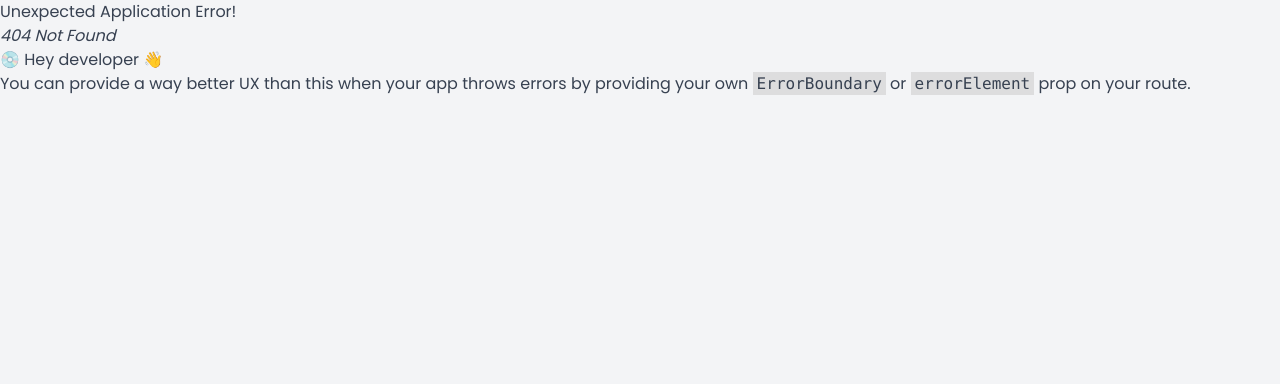
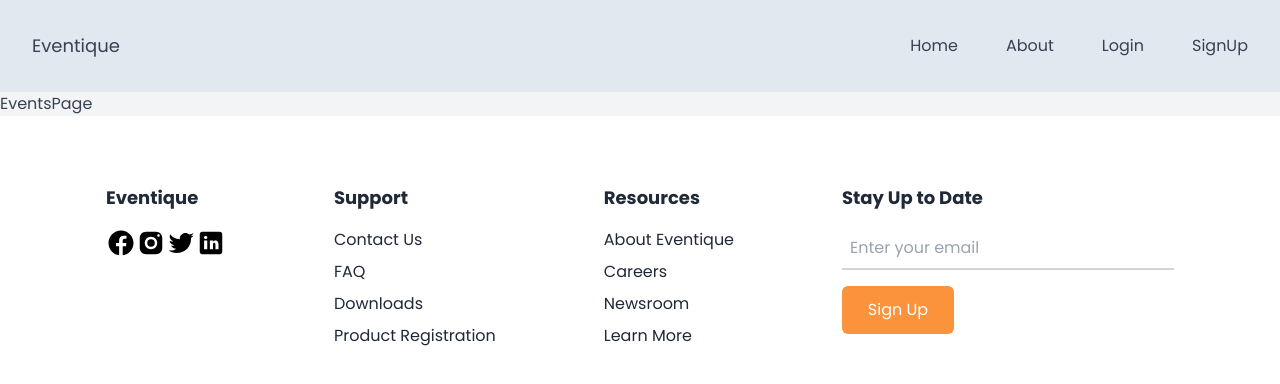
Before and after one commit to Sujan-Koirala021/eventique, a React (Vite) app in the folder client/: page /events in a window 1280 px wide. Before the commit this address had no page. Shown: the top 384 px of the page. Built offline with nearby package versions, Linux system fonts and the light colour scheme.

Commit message:
logout feature

```diff
--- a/client/index.html
+++ b/client/index.html
@@ -4,7 +4,8 @@
     <meta charset="UTF-8" />
     <link rel="icon" type="image/svg+xml" href="/vite.svg" />
     <meta name="viewport" content="width=device-width, initial-scale=1.0" />
-    <title>Paw Rover</title>
+    <title>Eventique
+    </title>
   </head>
   <body>
     <div id="root"></div>
--- a/client/src/components/Footer.jsx
+++ b/client/src/components/Footer.jsx
@@ -2,12 +2,11 @@ import React from 'react';
 
 function Footer() {
     return (
-
         <div className=' text-gray-800 bg-white py-4'>
             <div className='flex flex-col md:flex-row justify-around m-6 p-7'>
                 <div className='flex flex-col mb-6 md:mb-0'>
                     <div className='font-bold text-lg mb-4'>
-                        My Blogs
+                        Eventique
                     </div>
                     <div className='flex flex-row justify-around'>
                         <svg xmlns="http://www.w3.org/2000/svg" x="0px" y="0px" width="30" height="30" viewBox="0 0 24 24">
@@ -20,8 +19,8 @@ function Footer() {
                             <path d="M22,3.999c-0.78,0.463-2.345,1.094-3.265,1.276c-0.027,0.007-0.049,0.016-0.075,0.023c-0.813-0.802-1.927-1.299-3.16-1.299 c-2.485,0-4.5,2.015-4.5,4.5c0,0.131-0.011,0.372,0,0.5c-3.353,0-5.905-1.756-7.735-4c-0.199,0.5-0.286,1.29-0.286,2.032 c0,1.401,1.095,2.777,2.8,3.63c-0.314,0.081-0.66,0.139-1.02,0.139c-0.581,0-1.196-0.153-1.759-0.617c0,0.017,0,0.033,0,0.051 c0,1.958,2.078,3.291,3.926,3.662c-0.375,0.221-1.131,0.243-1.5,0.243c-0.26,0-1.18-0.119-1.426-0.165 c0.514,1.605,2.368,2.507,4.135,2.539c-1.382,1.084-2.341,1.486-5.171,1.486H2C3.788,19.145,6.065,20,8.347,20 C15.777,20,20,14.337,20,8.999c0-0.086-0.002-0.266-0.005-0.447C19.995,8.534,20,8.517,20,8.499c0-0.027-0.008-0.053-0.008-0.08 c-0.003-0.136-0.006-0.263-0.009-0.329c0.79-0.57,1.475-1.281,2.017-2.091c-0.725,0.322-1.503,0.538-2.32,0.636 C20.514,6.135,21.699,4.943,22,3.999z"></path>
                         </svg>
                         <svg xmlns="http://www.w3.org/2000/svg" x="0px" y="0px" width="30" height="30" viewBox="0 0 24 24">
-    <path d="M19,3H5C3.895,3,3,3.895,3,5v14c0,1.105,0.895,2,2,2h14c1.105,0,2-0.895,2-2V5C21,3.895,20.105,3,19,3z M9,17H6.477v-7H9 V17z M7.694,8.717c-0.771,0-1.286-0.514-1.286-1.2s0.514-1.2,1.371-1.2c0.771,0,1.286,0.514,1.286,1.2S8.551,8.717,7.694,8.717z M18,17h-2.442v-3.826c0-1.058-0.651-1.302-0.895-1.302s-1.058,0.163-1.058,1.302c0,0.163,0,3.826,0,3.826h-2.523v-7h2.523v0.977 C13.93,10.407,14.581,10,15.802,10C17.023,10,18,10.977,18,13.174V17z"></path>
-</svg>
+                            <path d="M19,3H5C3.895,3,3,3.895,3,5v14c0,1.105,0.895,2,2,2h14c1.105,0,2-0.895,2-2V5C21,3.895,20.105,3,19,3z M9,17H6.477v-7H9 V17z M7.694,8.717c-0.771,0-1.286-0.514-1.286-1.2s0.514-1.2,1.371-1.2c0.771,0,1.286,0.514,1.286,1.2S8.551,8.717,7.694,8.717z M18,17h-2.442v-3.826c0-1.058-0.651-1.302-0.895-1.302s-1.058,0.163-1.058,1.302c0,0.163,0,3.826,0,3.826h-2.523v-7h2.523v0.977 C13.93,10.407,14.581,10,15.802,10C17.023,10,18,10.977,18,13.174V17z"></path>
+                        </svg>
                     </div>
                 </div>
                 <div className='flex flex-col mb-6 md:mb-0'>
@@ -32,19 +31,19 @@ function Footer() {
                     <div>Product Registration</div>
                 </div>
                 <div className='flex flex-col mb-6 md:mb-0'>
-                    <div className='font-bold text-lg mb-4'>My Blogs</div>
-                    <div className='mb-2'>About My Blogs</div>
-                    <div className='mb-2'>Career</div>
+                    <div className='font-bold text-lg mb-4'>Resources</div>
+                    <div className='mb-2'>About Eventique</div>
+                    <div className='mb-2'>Careers</div>
                     <div className='mb-2'>Newsroom</div>
-                    <div>Learn more</div>
+                    <div>Learn More</div>
                 </div>
                 <div className=''>
                     <div className='font-bold text-lg mb-4'>Stay Up to Date</div>
                     <form className='flex flex-col'>
                         <input
-                            type="text"
+                            type="email"
                             placeholder='Enter your email'
-                            className='border-b-2 border-white bg-transparent mb-4 p-2 outline-none focus:border-orange-400 transition-all duration-300'
+                            className='border-b-2 border-gray-300 bg-transparent mb-4 p-2 outline-none focus:border-orange-400 transition-all duration-300'
                         />
                         <button
                             className="bg-orange-400 text-white py-3 px-6 w-28 rounded-md hover:bg-orange-500 transition-all duration-300"
--- a/client/src/components/NavBar.jsx
+++ b/client/src/components/NavBar.jsx
@@ -1,27 +1,47 @@
-import React from 'react'
+// NavBar.js
+import React from 'react';
+import { Link, useNavigate } from 'react-router-dom';
 
 function NavBar() {
+  const navigate = useNavigate();
+
+  const handleLogout = () => {
+    localStorage.removeItem('token');
+    localStorage.removeItem('userId');
+    navigate('/login'); // Redirect to login page after logout
+  };
+
   return (
     <div className='bg-slate-200 '>
-        <div className='flex flex-row items-center justify-between p-2'>
-
-           <div className='m-6 text-lg'>
-             My Blogs
-            </div>
-            <div className='flex flex-row items-center justify-around'>
-
-
-        <div className='p-6'>Home</div>
-        <div className='p-6'>About</div>
-        <div className='p-6'>Login</div>
-        <div className='p-6'>SIgnUp</div>
-            </div>
-
+      <div className='flex flex-row items-center justify-between p-2'>
+        <div className='m-6 text-lg'>
+          Eventique
         </div>
-
-
+        <div className='flex flex-row items-center justify-around'>
+          <Link to="/"><div className='p-6'> Home
+          </div></Link>
+          <Link to="/about"><div className='p-6'> About
+          </div></Link>
+          {localStorage.getItem('token') ? (
+            <>
+              <div className='p-6' onClick={handleLogout} style={{ cursor: 'pointer' }}>
+                Logout
+              </div>
+            </>
+          ) : (
+            <>
+              <div className='p-6'>
+                <Link to="/login">Login</Link>
+              </div>
+              <div className='p-6'>
+                <Link to="/sign-up">SignUp</Link>
+              </div>
+            </>
+          )}
+        </div>
+      </div>
     </div>
-  )
+  );
 }
 
-export default NavBar
+export default NavBar;
--- /dev/null
+++ b/client/src/pages/AboutPage.jsx
@@ -0,0 +1,42 @@
+import React from 'react';
+// import missionImage from '../assets/mission.png';
+// import visionImage from '../assets/vision.png';
+// import valuesImage from '../assets/values.jpg';
+
+const AboutUs = () => {
+  return (
+    <div className="bg-white dark:bg-darkTheme dark:text-white py-16">
+      <div className="container mx-auto px-4">
+        <h2 className="text-3xl md:text-5xl font-bold text-center mb-8">About Moniker Maven</h2>
+        <p className="text-lg md:text-md text-center max-w-3xl mx-auto mb-12">
+          At Moniker Maven, we believe that a name is more than just a word – it's an identity, a connection, and a story. Whether you're naming a new baby or a beloved pet, our goal is to help you find the perfect name that resonates with meaning and joy.
+        </p>
+        <div className="flex flex-wrap justify-center items-start">
+          <div className="w-full md:w-1/3 px-4 mb-8 flex flex-col items-center">
+            <img src={missionImage} alt="Our Mission" className="rounded-lg shadow-md w-full h-48 object-contain"/>
+            <h3 className="text-xl font-bold mt-4 mb-2 text-center">Our Mission</h3>
+            <p className="text-center flex-grow">
+              Our mission is to provide an intuitive and enjoyable naming experience, offering a diverse range of names and meanings to inspire and assist you in your naming journey.
+            </p>
+          </div>
+          <div className="w-full md:w-1/3 px-4 mb-8 flex flex-col items-center">
+            <img src={visionImage} alt="Our Vision" className="rounded-lg shadow-md w-full h-48 object-contain"/>
+            <h3 className="text-xl font-bold mt-4 mb-2 text-center">Our Vision</h3>
+            <p className="text-center flex-grow">
+              We envision a world where every name is chosen with care, thought, and love, reflecting the unique identity and personality of each individual or pet.
+            </p>
+          </div>
+          <div className="w-full md:w-1/3 px-4 mb-8 flex flex-col items-center">
+            <img src={valuesImage} alt="Our Values" className="rounded-lg shadow-md w-full h-48 object-contain"/>
+            <h3 className="text-xl font-bold mt-4 mb-2 text-center">Our Values</h3>
+            <p className="text-center flex-grow">
+              We value diversity, creativity, and user satisfaction, striving to offer a platform that is inclusive, innovative, and delightful to use.
+            </p>
+          </div>
+        </div>
+      </div>
+    </div>
+  );
+};
+
+export default AboutUs;
--- /dev/null
+++ b/client/src/pages/EventsPage.jsx
@@ -0,0 +1,9 @@
+import React from 'react'
+
+function EventsPage() {
+  return (
+    <div>EventsPage</div>
+  )
+}
+
+export default EventsPage
--- a/client/src/pages/LoginPage.jsx
+++ b/client/src/pages/LoginPage.jsx
@@ -1,10 +1,13 @@
+// LoginPage.js
 import React, { useState } from 'react';
+import { Link, useNavigate } from 'react-router-dom';
 import axios from 'axios';
 
 function LoginPage() {
   const [email, setEmail] = useState('');
   const [password, setPassword] = useState('');
   const [error, setError] = useState('');
+  const navigate = useNavigate();
 
   const handleLogin = async (e) => {
     e.preventDefault();
@@ -21,10 +24,7 @@ function LoginPage() {
       localStorage.setItem('token', token);
       localStorage.setItem('userId', userId);
 
-      // Redirect to a protected route (for example, /dashboard)
-      // window.location.href = '/dashboard';
-      // window.location.href = '/';
-      console.log("Login success")
+      navigate('/events'); // Redirect to events page after successful login
 
     } catch (err) {
       setError(err.response?.data?.message || 'Login failed. Please try again.');
@@ -61,9 +61,9 @@ function LoginPage() {
           </button>
           <p className="text-center mt-4">
             Still have no account?{' '}
-            <a href="/signup" className="text-blue-500 underline hover:text-blue-600">
-              Sign In
-            </a>
+            <Link to="/sign-up" className="text-blue-500 underline hover:text-blue-600">
+              Sign Up
+            </Link>
           </p>
         </form>
       </div>
--- a/client/src/pages/SignUpPage.jsx
+++ b/client/src/pages/SignUpPage.jsx
@@ -1,4 +1,5 @@
 import React, { useState } from 'react';
+import {Link} from 'react-router-dom';
 import axios from 'axios';
 
 function SignupPage() {
@@ -80,9 +81,9 @@ function SignupPage() {
           </button>
           <p className="text-center mt-4">
             Already have an account?{' '}
-            <a href="/login" className="text-blue-500 underline hover:text-blue-600">
+            <Link to="/login" className="text-blue-500 underline hover:text-blue-600">
               Log In
-            </a>
+            </Link>
           </p>
         </form>
       </div>
```
Also changed, not shown: client/src/App.jsx (+10 -4 lines).
